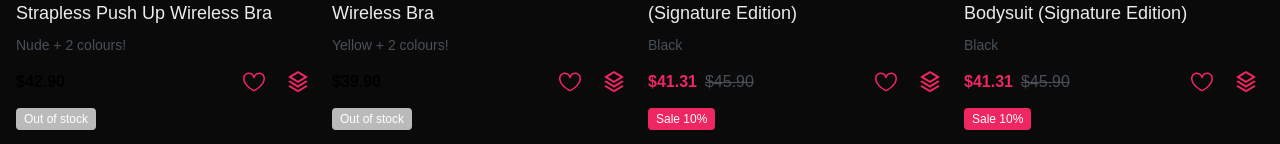
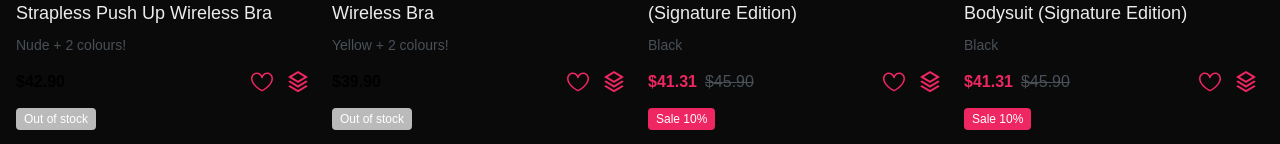
Before and after one commit to aljimsondev/imin-coding-test, a Next.js app: page / in a window 1280 px wide. Shown: the part 564-708 px from the top of the page. Built offline with nearby package versions, Linux system fonts and the light colour scheme.

Commit message:
Chore | removed gap

```diff
--- a/src/components/card/product.card.css
+++ b/src/components/card/product.card.css
@@ -49,7 +49,6 @@
       }
       & .icons {
         display: flex;
-        gap: var(--gap);
       }
     }
 
```
